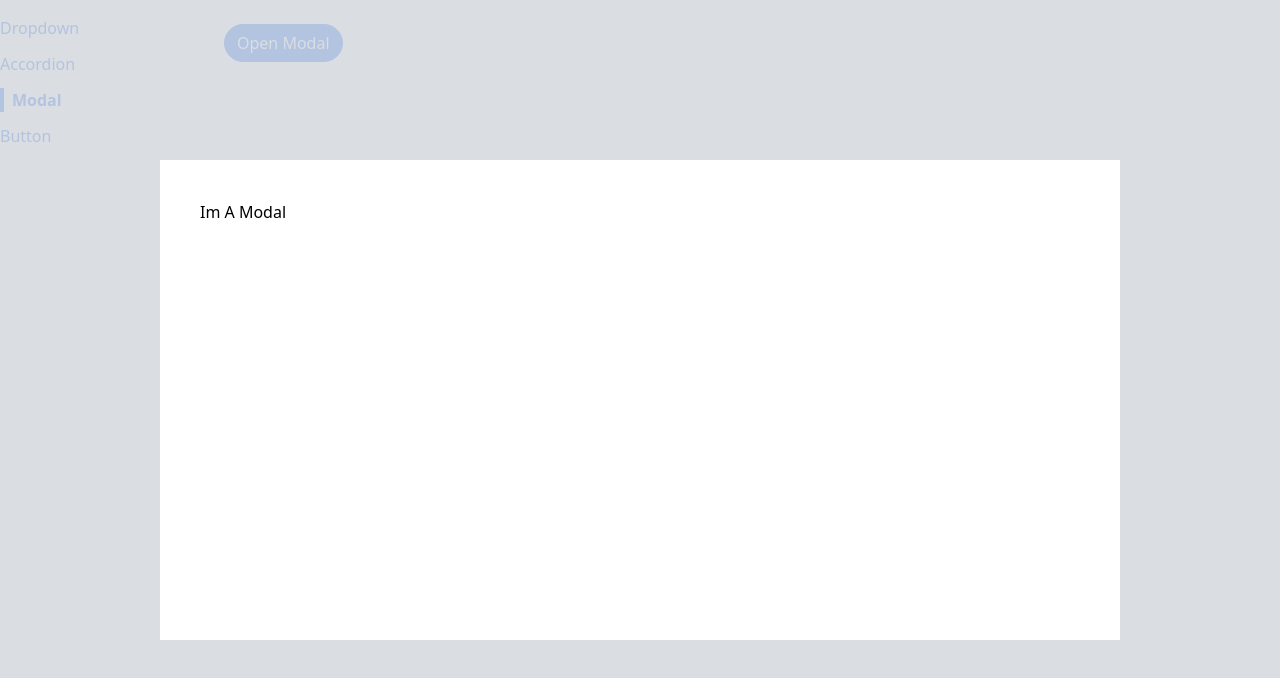
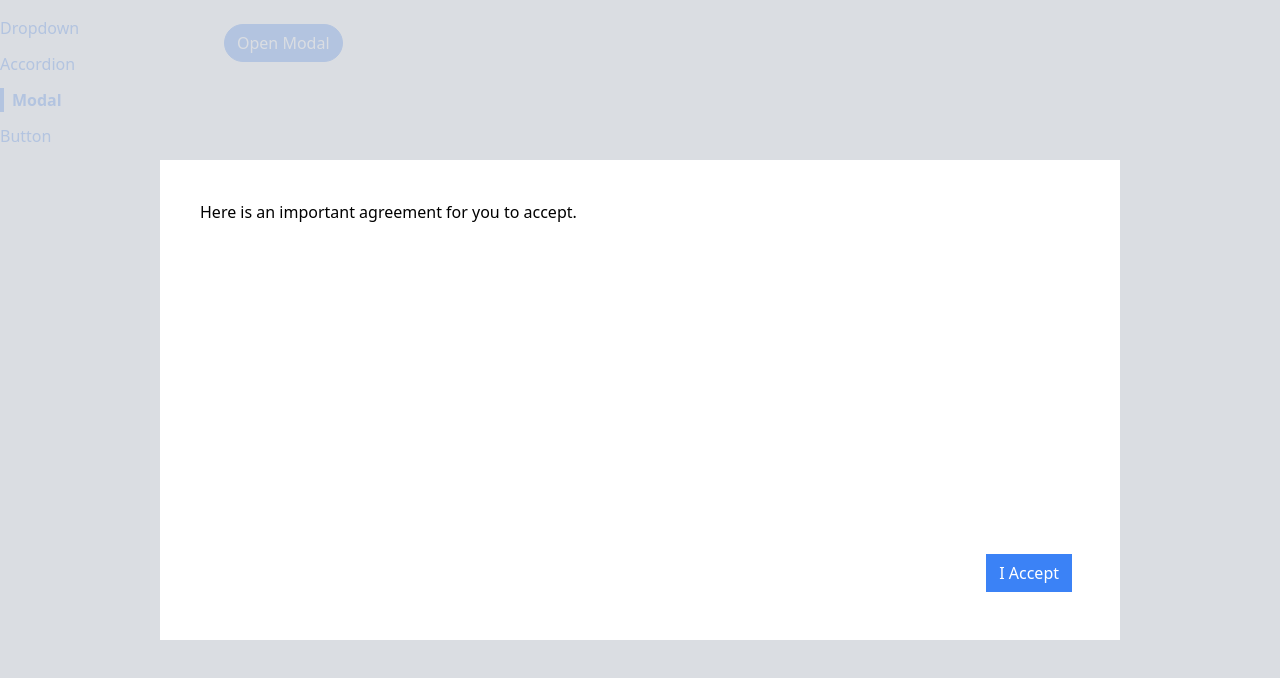
Before and after one commit to waynesdotdev/comps, a React (Create React App) app: page /modal in a window 1280 px wide. Both pictures are taken after a click on the button "Open Modal". Shown: the top 678 px of the page. Built offline with nearby package versions, Linux system fonts and the light colour scheme.

Commit message:
overflow sorted

```diff
--- a/public/index.html
+++ b/public/index.html
@@ -10,34 +10,12 @@
       content="Web site created using create-react-app"
     />
     <link rel="apple-touch-icon" href="%PUBLIC_URL%/logo192.png" />
-    <!--
-      manifest.json provides metadata used when your web app is installed on a
-      user's mobile device or desktop. See https://developers.google.com/web/fundamentals/web-app-manifest/
-    -->
     <link rel="manifest" href="%PUBLIC_URL%/manifest.json" />
-    <!--
-      Notice the use of %PUBLIC_URL% in the tags above.
-      It will be replaced with the URL of the `public` folder during the build.
-      Only files inside the `public` folder can be referenced from the HTML.
-
-      Unlike "/favicon.ico" or "favicon.ico", "%PUBLIC_URL%/favicon.ico" will
-      work correctly both with client-side routing and a non-root public URL.
-      Learn how to configure a non-root public URL by running `npm run build`.
-    -->
     <title>React App</title>
   </head>
   <body>
     <noscript>You need to enable JavaScript to run this app.</noscript>
     <div id="root"></div>
-    <!--
-      This HTML file is a template.
-      If you open it directly in the browser, you will see an empty page.
-
-      You can add webfonts, meta tags, or analytics to this file.
-      The build step will place the bundled scripts into the <body> tag.
-
-      To begin the development, run `npm start` or `yarn start`.
-      To create a production bundle, use `npm run build` or `yarn build`.
-    -->
+    <div class="modal-container"></div>
   </body>
 </html>
--- a/src/components/Modal.js
+++ b/src/components/Modal.js
@@ -1,9 +1,29 @@
-const Modal = () => {
-  return (
+import { useEffect } from 'react'
+import { createPortal } from 'react-dom'
+
+const Modal = ({ children, onClose, actionBar }) => {
+  useEffect(() => {
+    document.body.classList.add('overflow-hidden')
+
+    return () => {
+      document.body.classList.remove('overflow-hidden')
+    }
+  }, [])
+
+  return createPortal(
     <div>
-      <div className='absolute inset-0 bg-gray-300 opacity-80'></div>
-      <div className='absolute inset-40 p-10 bg-white'>Im A Modal</div>
-    </div>
+      <div
+        onClick={onClose}
+        className='absolute inset-0 bg-gray-300 opacity-80'
+      ></div>
+      <div className='absolute inset-40 p-10 bg-white'>
+        <div className='flex flex-col justify-between h-full'>
+          {children}
+          <div className='flex justify-end'>{actionBar}</div>
+        </div>
+      </div>
+    </div>,
+    document.querySelector('.modal-container')
   )
 }
 
--- a/src/pages/ModalPage.js
+++ b/src/pages/ModalPage.js
@@ -10,12 +10,30 @@
     setShowModal(true)
   }
 
+  const handleClose = () => {
+    setShowModal(false)
+  }
+
+  const actionBar = (
+    <div>
+      <Button onClick={handleClose} primary>
+        I Accept
+      </Button>
+    </div>
+  )
+
+  const modal = (
+    <Modal onClose={handleClose} actionBar={actionBar}>
+      <p>Here is an important agreement for you to accept.</p>
+    </Modal>
+  )
+
   return (
-    <div>
+    <div className='relative'>
       <Button primary rounded onClick={handleClick}>
         Open Modal
       </Button>
-      {showModal && <Modal />}
+      {showModal && modal}
     </div>
   )
 }
```
